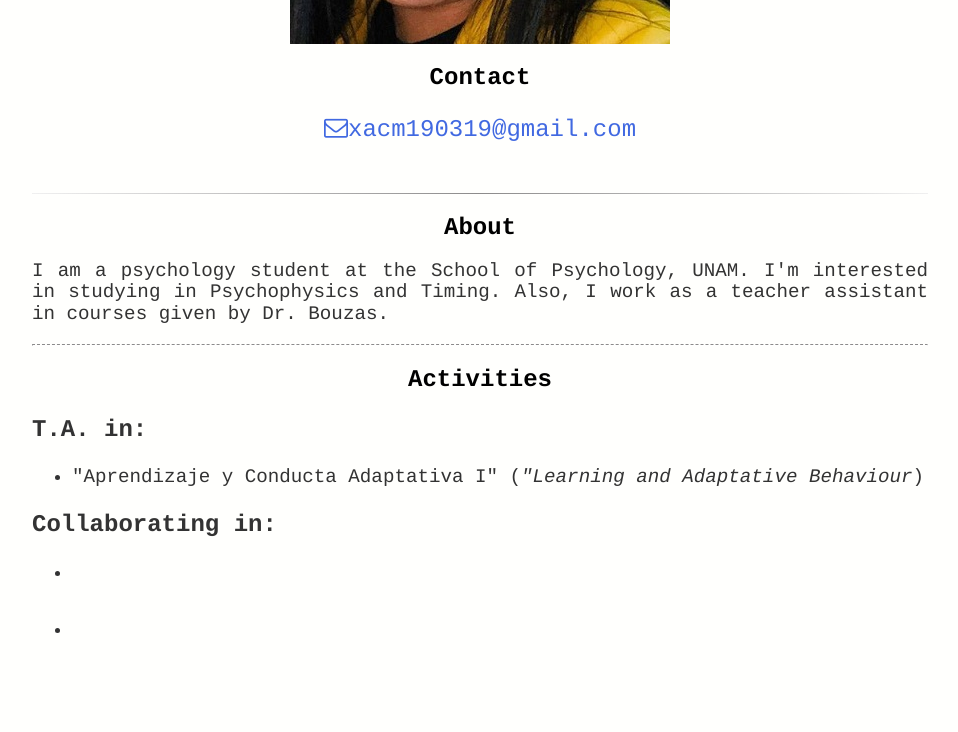
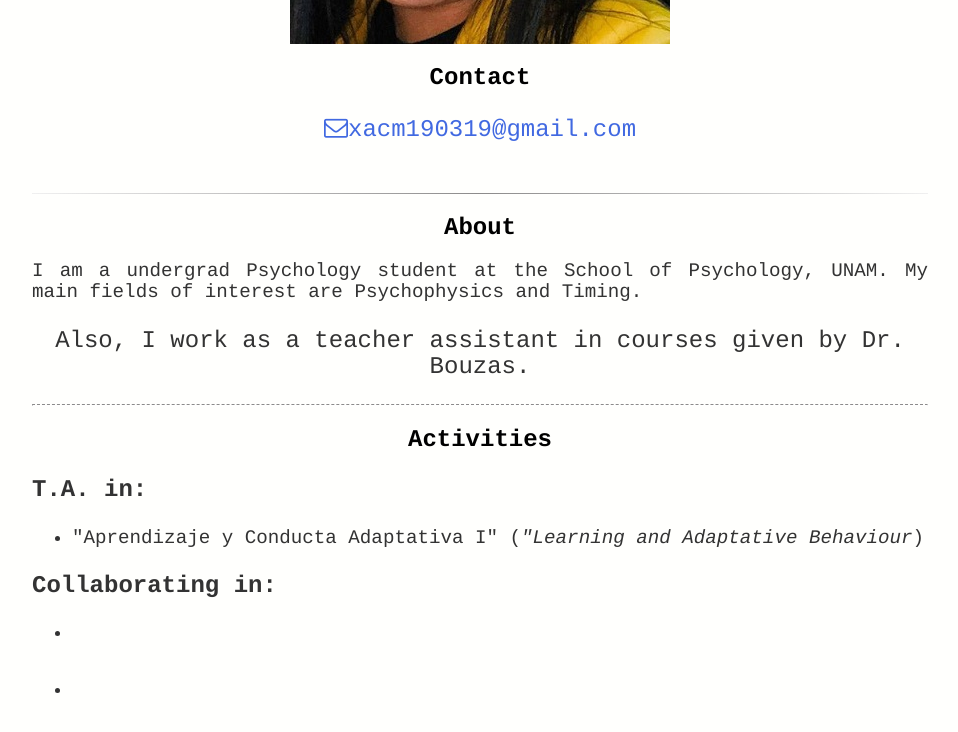
Before and after one commit to BouzasLab25/bouzaslab25.github.io, a Jekyll site: the page built from people/al_Xochitl.html, in a window 1280 px wide and 900 px high, scrolled down 653 px. Shown: the top 732 px of the window, without its empty margins (160-1118 px from the left). Built offline with Jekyll 4.4.1, drawn with Linux system fonts in a browser that asks for light colours.

Commit message:
Update al_Xochitl.html

```diff
--- a/people/al_Xochitl.html
+++ b/people/al_Xochitl.html
@@ -18,7 +18,9 @@ title: Lab25 Daniela García
  <hr class='style14'>
  <h2>About</h2>
 
-<p class='text'>I am a psychology student at the School of Psychology, UNAM. I'm interested in studying in Psychophysics and Timing. Also, I work as a teacher assistant in courses given by Dr. Bouzas. </p>
+<p class='text'>I am a undergrad Psychology student at the School of Psychology, UNAM. My main fields of interest are Psychophysics and Timing.</p>
+
+<p>Also, I work as a teacher assistant in courses given by Dr. Bouzas. </p>
 
 <hr class='style9'>
  <h2>Activities</h2>
```
